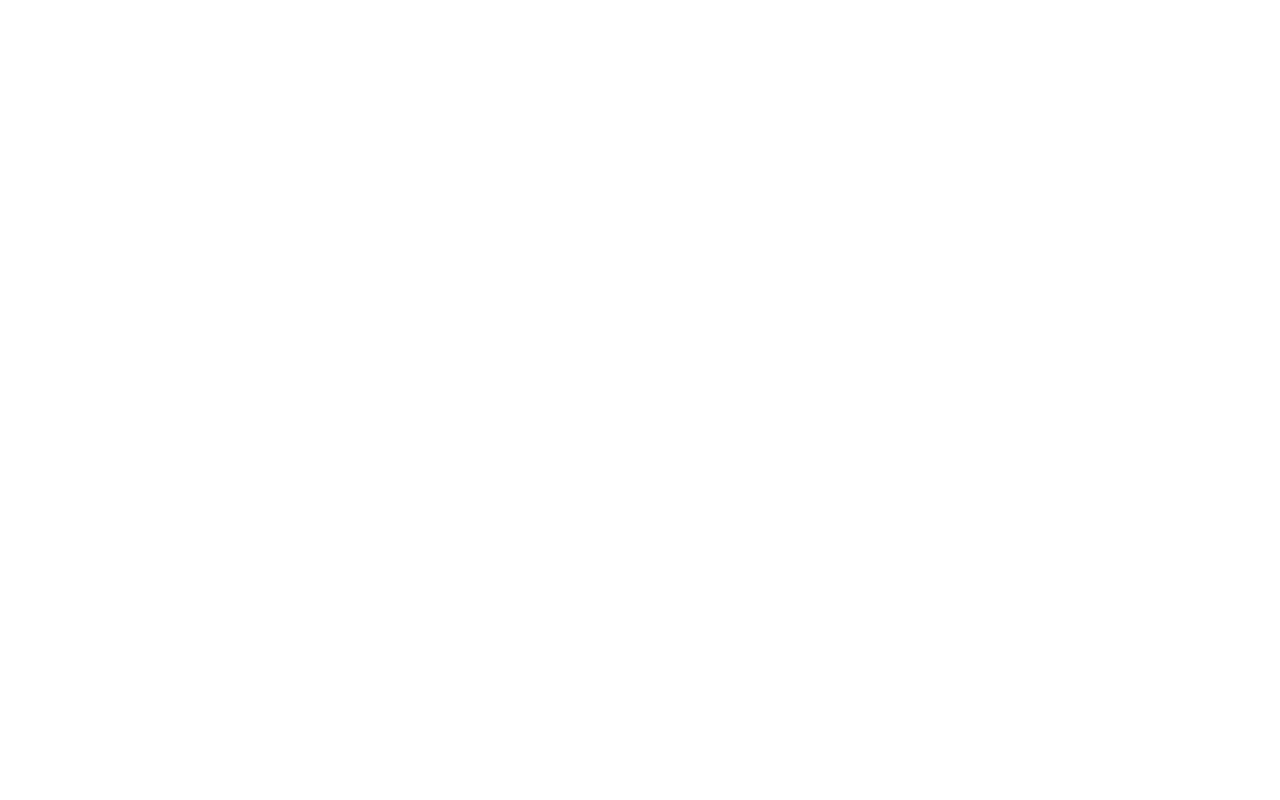
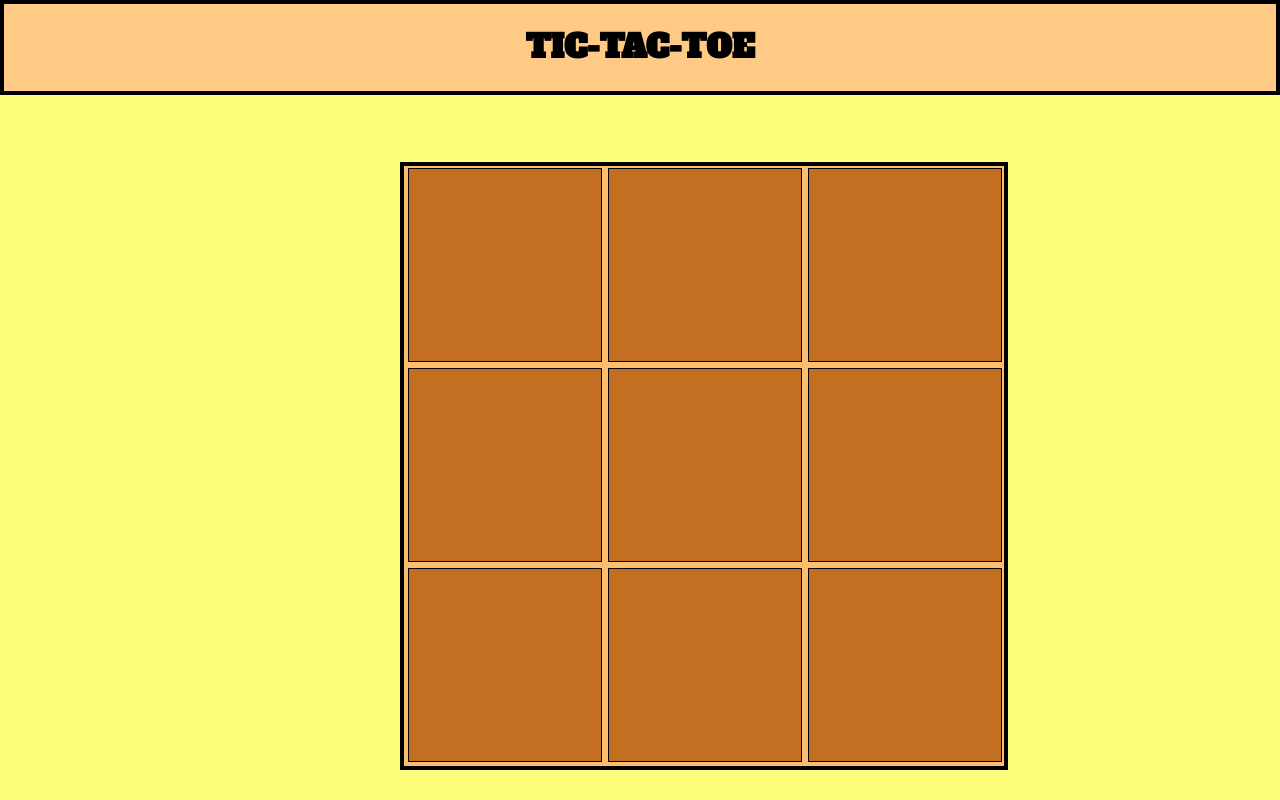
Before and after one commit to kd1042/Tic, a plain HTML site: page index.html in a window 1280 px wide. Drawn offline with Linux system fonts and the light colour scheme.

Commit message:
UI Created

```diff
--- a/index.html
+++ b/index.html
@@ -7,6 +7,25 @@
     <title>Tic-Tac_Toe</title>
 </head>
 <body>
+    <div class="container">
+        <div class="header">
+            <h1 class="heading">TIC-TAC-TOE</h1>
+        </div>
 
+        <div class="grid-container">
+          <div class="box" id="b1"></div>
+          <div class="box" id="b2"></div>
+          <div class="box" id="b3"></div>
+          <div class="box" id="b4"></div>
+          <div class="box" id="b5"></div>
+          <div class="box" id="b6"></div>
+          <div class="box" id="b7"></div>
+          <div class="box" id="b8"></div>
+          <div class="box" id="b9"></div>
+        </div>
+
+        <div id="resetbt" class="btn"></div>
+
+    </div>
 </body>
 </html>
--- a/style.css
+++ b/style.css
@@ -4,4 +4,34 @@ body{
     padding: 0px;
     box-sizing: border-box;
     font-family: 'Alfa Slab One', cursive, sans-serif;
+    background-color:rgb(253, 255, 122);
 }
+
+.header{
+   display: flex;
+   justify-content: center;
+   background-color: rgb(255, 202, 133);
+   border: 4px solid black;
+}
+
+.grid-container{
+    position: absolute;
+    left: 400px;
+    bottom: 30px;
+    width: 600px;
+    height: 600px;
+    background-color: rgb(252, 190, 109);
+    border: 4px solid black;
+    display: grid;
+    grid-template-columns: repeat(3,200px);
+}
+
+.box{
+    margin-left: 4px;
+    margin-top: 2px;
+    padding: 6px;
+    width: 180px;
+    height: 180px;
+    background-color: rgb(194, 111, 34);
+    border: 1px solid black;
+}
```
